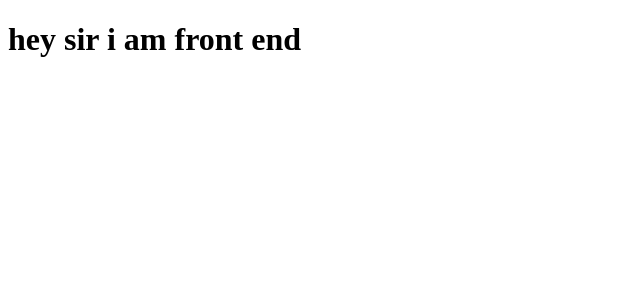
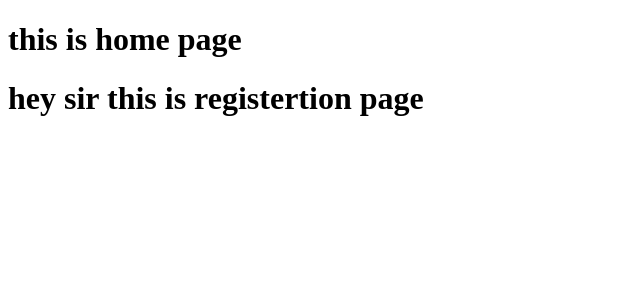
Before and after one commit to mohdshoaibkhan72/E-comrese-MERN-, a React (Vite) app in the folder E-commers front-end/: page /register in a window 1280 px wide. Shown: the top 300 px of the page, without its empty margins (0-640 px from the left). Built offline with nearby package versions, Linux system fonts and the light colour scheme.

Commit message:
routes completes

```diff
--- a/E-commers front-end/package.json
+++ b/E-commers front-end/package.json
@@ -11,7 +11,8 @@
   },
   "dependencies": {
     "react": "^18.2.0",
-    "react-dom": "^18.2.0"
+    "react-dom": "^18.2.0",
+    "react-router-dom": "^6.21.1"
   },
   "devDependencies": {
     "@types/react": "^18.2.43",
@@ -21,6 +22,7 @@
     "eslint-plugin-react": "^7.33.2",
     "eslint-plugin-react-hooks": "^4.6.0",
     "eslint-plugin-react-refresh": "^0.4.5",
+    "tailwindcss": "^3.4.1",
     "vite": "^5.0.8"
   }
 }
--- a/E-commers front-end/src/App.jsx
+++ b/E-commers front-end/src/App.jsx
@@ -1,11 +1,22 @@
 import React from 'react'
+import Login from './Componets/Login';
+import Register from './Componets/Register';
+import { Routes, Route, BrowserRouter } from 'react-router-dom';
+const App = () => {
+  return (<>
+  <h1>this is home page</h1>
+    <div>
+      <BrowserRouter>
+        <Routes>
+          <Route path='login'
+            element={<Login />} />
+          <Route path='register'
+            element={<Register />} />
+        </Routes>
+      </BrowserRouter>
 
-const App = () => {
-  return (
-    <div>
-      <h1>hey sir  i am front end</h1>
-    </div>
+    </div></>
   )
 }
 
-export default App
+export default App;
--- /dev/null
+++ b/E-commers front-end/src/Componets/Login.jsx
@@ -0,0 +1,11 @@
+import React from 'react'
+
+function Login() {
+  return (
+    <div>
+      <h1>This is login page</h1>
+    </div>
+  )
+}
+
+export default Login
--- /dev/null
+++ b/E-commers front-end/src/Componets/Register.jsx
@@ -0,0 +1,11 @@
+import React from 'react'
+
+function Register() {
+  return (
+    <div>
+      <h1>hey sir this is registertion page </h1>
+    </div>
+  )
+}
+
+export default Register
--- a/E-commers front-end/src/main.jsx
+++ b/E-commers front-end/src/main.jsx
@@ -4,7 +4,6 @@ import App from './App.jsx'
 
 
 ReactDOM.createRoot(document.getElementById('root')).render(
-
     <App />
 
 )
```
Also changed, not shown: 1 other file (tests, documents, lock files or other folders).
